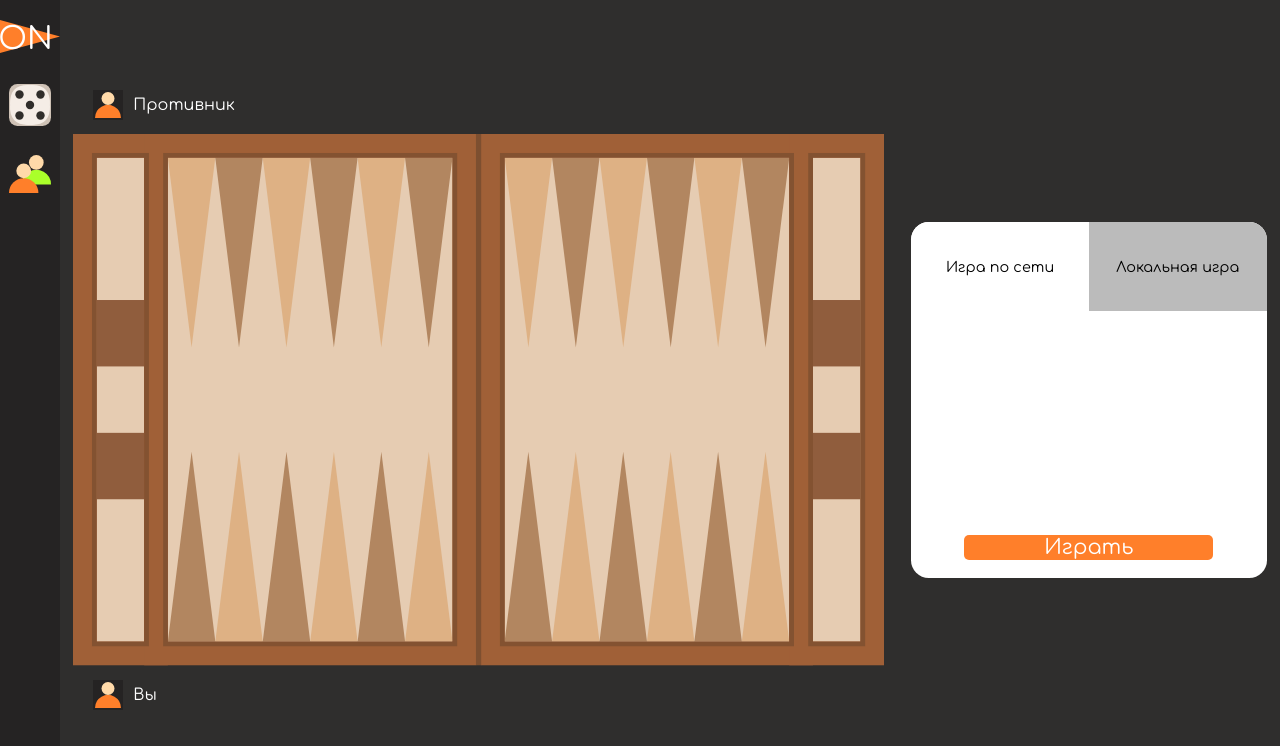
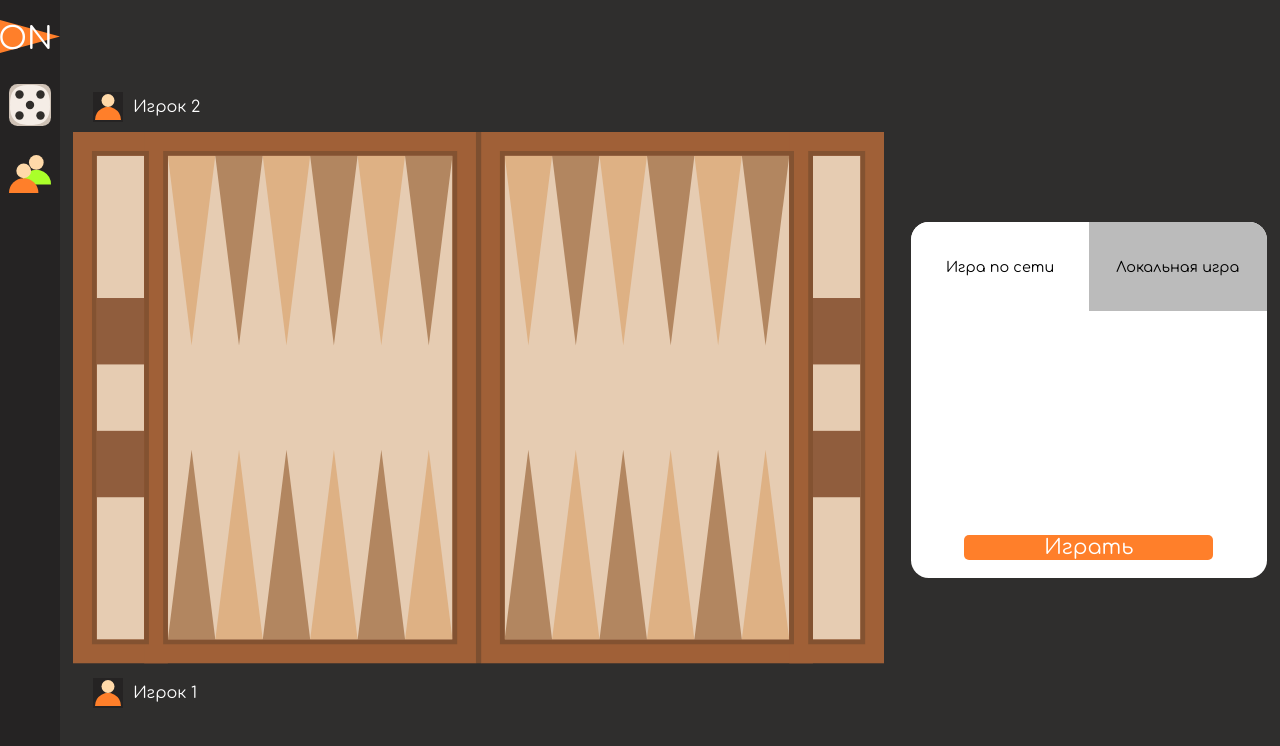
Before and after one commit to TimurTimergalin/Gammon, a React (Vite) app: page /play in a window 1280 px wide. Shown: the top 746 px of the page. Built offline with nearby package versions, Linux system fonts and the light colour scheme.

Commit message:
Рефактор

```diff
--- a/src/components/game/GameView.tsx
+++ b/src/components/game/GameView.tsx
@@ -7,9 +7,6 @@ import DiceLayer from "./dice_layer/DiceLayer.tsx";
 import {HoverLayer} from "./hover_layer/HoverLayer.tsx";
 import {MoveHintLayer} from "./move_hint_layer/MoveHintLayer.tsx";
 import {DragPieceLayer} from "./pieces_layer/DragPieceLayer.tsx";
-import {ButtonPanel} from "./buttons/ButtonPanel.tsx";
-import {PlayerState} from "../../game/player_info/PlayerState.ts";
-import {PlayerIcon} from "./players/PlayerIcon.tsx";
 import {useLayoutMeasure} from "../../common/hooks.ts";
 import {useGameContext} from "../../game/GameContext.ts";
 import {GameController} from "../../game/game_controller/GameController.ts";
@@ -20,15 +17,9 @@ import {IndexLayer} from "./index_layer/IndexLayer.tsx";
 export default function GameView(
     {
         gameController,
-        displayControls = true,
-        player1,
-        player2,
         labelMapper
     }: {
     gameController: GameController
-    displayControls?: boolean,
-    player1?: PlayerState,
-    player2?: PlayerState,
     labelMapper?: LabelMapper,
 }) {
     const svgRef = useRef<SVGSVGElement | null>(null)
@@ -38,23 +29,15 @@ export default function GameView(
     useLayoutMeasure(measureSvg)
 
     const gameControllerSetter = useGameContext("gameControllerSetter")
-    const playersInfo = useGameContext("playersInfo")
     const labelState = useGameContext("labelState")
 
     useEffect(() => {
         gameControllerSetter.set(gameController)
         labelState.labelMapper = labelMapper
-        playersInfo.player1 = player1 || playersInfo.player1
-        playersInfo.player2 = player2 || playersInfo.player2
-
-    }, [gameController, gameControllerSetter, labelMapper, labelState, player1, player2, playersInfo]);
+    }, [gameController, gameControllerSetter, labelMapper, labelState]);
 
     return (
         <SvgClientRectContext.Provider value={svgRect}>
-            <div style={{display: "flex", marginBottom: "4px"}}>
-                <PlayerIcon username={playersInfo.player2.username}
-                            iconSrc={playersInfo.player2.iconSrc}/>
-            </div>
             <svg
                 viewBox={`${svgOriginX} ${svgOriginY} ${boardWidth} ${boardHeight}`}
                 xmlns="http://www.w3.org/2000/svg"
@@ -68,14 +51,6 @@ export default function GameView(
                 <DragPieceLayer/>
                 <HoverLayer/>
             </svg>
-            <div style={{display: "flex"}}>
-                <PlayerIcon username={playersInfo.player1.username}
-                            iconSrc={playersInfo.player1.iconSrc}/>
-                <div style={{flex: 1}}></div>
-                {displayControls &&
-                    <ButtonPanel/>
-                }
-            </div>
         </SvgClientRectContext.Provider>
     )
 }
--- /dev/null
+++ b/src/parts/GamePart.tsx
@@ -0,0 +1,38 @@
+import {PlayerState} from "../game/player_info/PlayerState.ts";
+import {useGameContext} from "../game/GameContext.ts";
+import {ReactNode, useEffect} from "react";
+import {PlayerIcon} from "../components/game/players/PlayerIcon.tsx";
+import {ButtonPanel} from "../components/game/buttons/ButtonPanel.tsx";
+
+export const GamePart = ({player1, player2, children, displayButtons = false}: {
+    player1?: PlayerState,
+    player2?: PlayerState,
+    children: ReactNode,
+    displayButtons?: boolean
+}) => {
+    const playersInfo = useGameContext("playersInfo")
+
+    useEffect(() => {
+        playersInfo.player1 = player1 || playersInfo.player1
+        playersInfo.player2 = player2 || playersInfo.player2
+    }, [player1, player2, playersInfo]);
+
+    return (
+        <>
+            <div style={{display: "flex"}}>
+                <PlayerIcon {...playersInfo.player2} />
+            </div>
+            {children}
+            <div style={{display: "flex"}}>
+                <PlayerIcon {...playersInfo.player1} />
+                {displayButtons &&
+                    <>
+                        <div style={{flex: 1}}>
+                        </div>
+                        <ButtonPanel/>
+                    </>
+                }
+            </div>
+        </>
+    )
+}
--- a/src/windows/game/LocalGameWindow.tsx
+++ b/src/windows/game/LocalGameWindow.tsx
@@ -5,6 +5,7 @@ import {GameAndControlPanelContainer} from "./GameAndControlPanelContainer.tsx";
 import GameView from "../../components/game/GameView.tsx";
 import {ControlPanel} from "../../components/game/control_panel/ControlPanel.tsx";
 import {GameContextHolder} from "../../components/game/GameContextHolder.tsx";
+import {GamePart} from "../../parts/GamePart.tsx";
 
 interface LocalGameWindowProps<Index, Prop> {
     ruleset: RuleSet<Index, Prop>
@@ -22,7 +23,9 @@ const InnerLocalGameWindow = <Index, Prop>({ruleset}: LocalGameWindowProps<Index
 
     return (
         <GameAndControlPanelContainer>
-            <GameView gameController={controller} labelMapper={labelMapper}/>
+            <GamePart displayButtons={true}>
+                <GameView gameController={controller} labelMapper={labelMapper}/>
+            </GamePart>
             <ControlPanel/>
         </GameAndControlPanelContainer>
     )
--- a/src/windows/game/RemoteGameWindow.tsx
+++ b/src/windows/game/RemoteGameWindow.tsx
@@ -10,6 +10,7 @@ import {GameAndControlPanelContainer} from "./GameAndControlPanelContainer.tsx";
 import GameView from "../../components/game/GameView.tsx";
 import {ControlPanel} from "../../components/game/control_panel/ControlPanel.tsx";
 import {GameContextHolder} from "../../components/game/GameContextHolder.tsx";
+import {GamePart} from "../../parts/GamePart.tsx";
 
 
 interface RemoteGameWindowProps<RemoteConfig, Index, Prop, RemoteMove> {
@@ -21,7 +22,7 @@ const InnerRemoteGameWindow = <RemoteConfig, Index, Prop, RemoteMove>(
     {ruleSet, remoteSet}: RemoteGameWindowProps<RemoteConfig, Index, Prop, RemoteMove>
 ) => {
     const gameContext = useFullGameContext()
-    const { roomId } = useParams()
+    const {roomId} = useParams()
 
     useEffect(() => {
         console.assert(roomId !== undefined)
@@ -36,7 +37,7 @@ const InnerRemoteGameWindow = <RemoteConfig, Index, Prop, RemoteMove>(
 
     const [gameController, setGameController] = useState<GameController | undefined>(undefined)
 
-    const [cleanup, setCleanup] = useState<undefined | {cleanup: () => void}>(undefined)
+    const [cleanup, setCleanup] = useState<undefined | { cleanup: () => void }>(undefined)
 
     const labelMapper_ = useRef<LabelMapper | undefined>(undefined)
 
@@ -62,9 +63,11 @@ const InnerRemoteGameWindow = <RemoteConfig, Index, Prop, RemoteMove>(
     return (
         <GameAndControlPanelContainer>
             {gameController !== undefined &&
-                <GameView gameController={gameController} labelMapper={labelMapper_.current}/>
+                <GamePart displayButtons={true}>
+                    <GameView gameController={gameController} labelMapper={labelMapper_.current}/>
+                </GamePart>
             }
-            <ControlPanel />
+            <ControlPanel/>
         </GameAndControlPanelContainer>
     )
 }
--- a/src/windows/play_menu/PlayMenuWindow.tsx
+++ b/src/windows/play_menu/PlayMenuWindow.tsx
@@ -7,6 +7,7 @@ import {logResponseError} from "../../requests/util.ts";
 import {DummyGameController} from "../../game/game_controller/DummyGameController.ts";
 import {GameContextHolder} from "../../components/game/GameContextHolder.tsx";
 import {LocalGameOption} from "./control_panel/LocalGameOption.tsx";
+import {GamePart} from "../../parts/GamePart.tsx";
 
 const options: Map<string, OptionCallbacks> = new Map()
 options.set("Игра по сети", {
@@ -27,9 +28,7 @@ export const PlayMenuWindow = () => {
     return (
         <GameContextHolder>
             <GameAndControlPanelContainer>
-                <GameView
-                    gameController={new DummyGameController()}
-                    displayControls={false}
+                <GamePart
                     player1={{
                         username: "Вы",
                         iconSrc: "/user_icon_placeholder.svg"
@@ -37,8 +36,9 @@ export const PlayMenuWindow = () => {
                     player2={{
                         username: "Противник",
                         iconSrc: "/user_icon_placeholder.svg"
-                    }}
-                />
+                    }}>
+                    <GameView gameController={new DummyGameController()}/>
+                </GamePart>
                 <ControlPanel options={options}/>
             </GameAndControlPanelContainer>
         </GameContextHolder>
```
Lines whose indentation alone changed are shown as unchanged.
